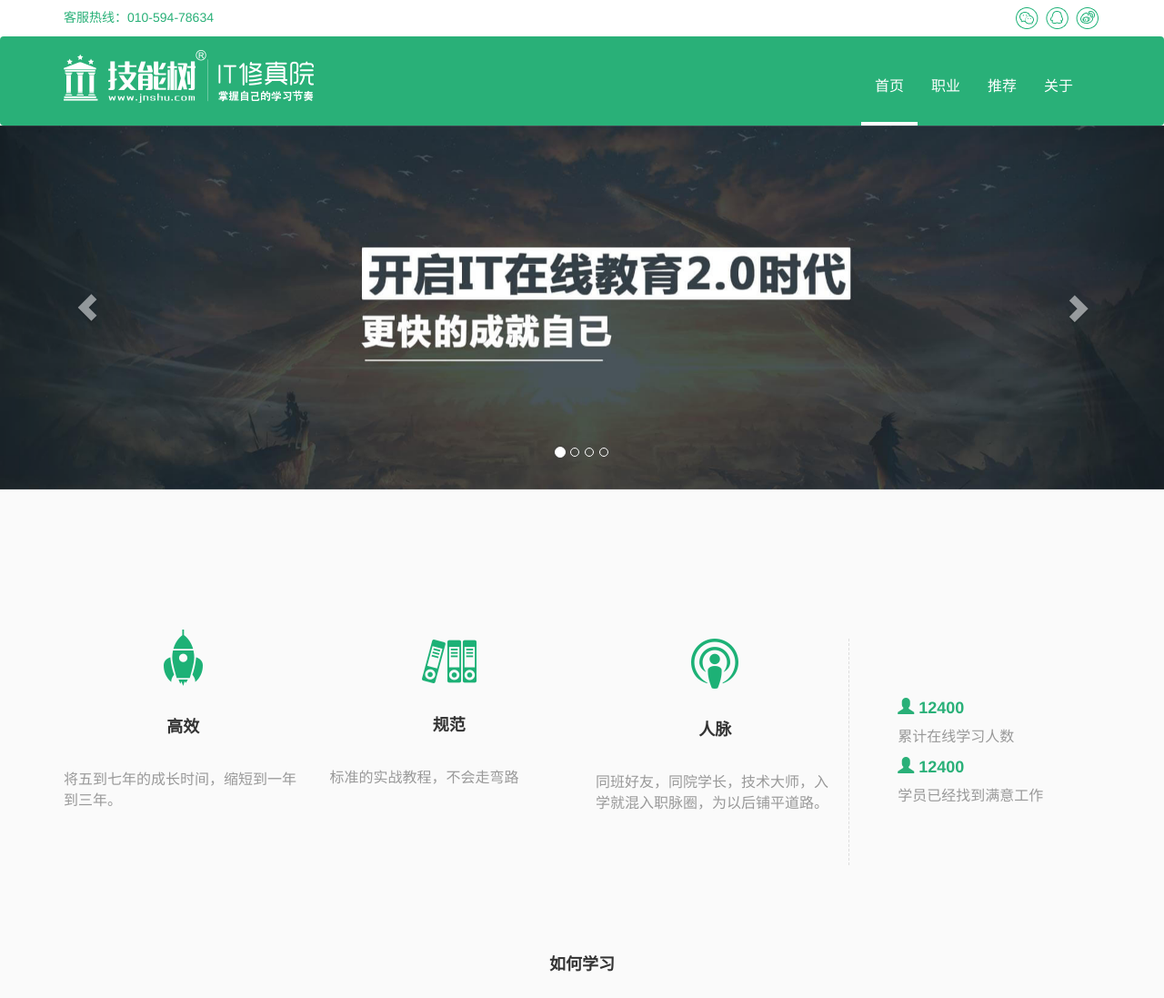
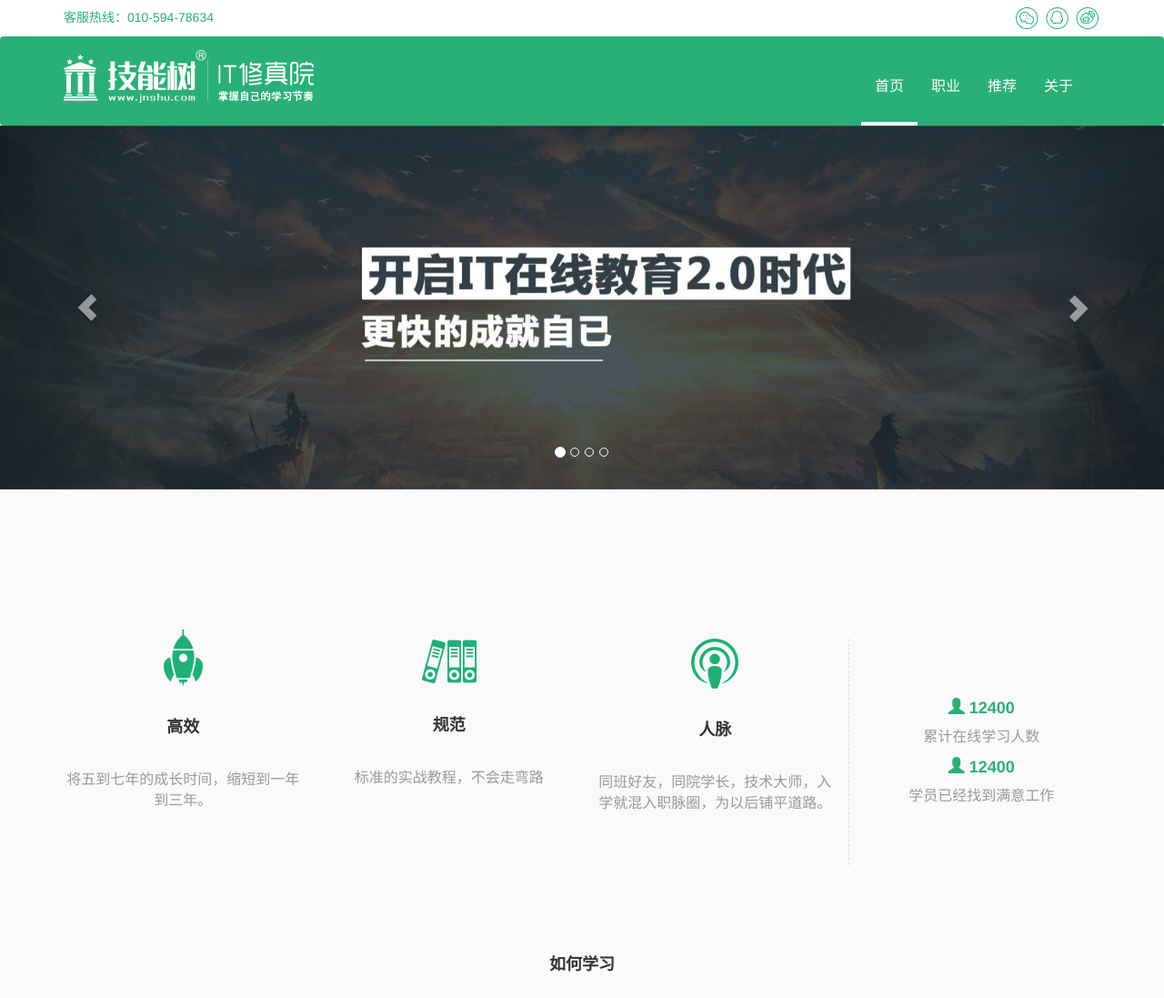
Before and after one commit to lx3133584/-CSS-, a plain HTML site: page task08/css008-index.html in a window 1280 px wide. Shown: the top 1097 px of the page at 91% size. Drawn offline with Linux system fonts and the light colour scheme.

Commit message:
CSS：008 CSS任务8

```diff
--- a/task08/css008-index.html
+++ b/task08/css008-index.html
@@ -7,9 +7,15 @@
     <style>
         @media(min-width:360px){
             html{font-size:20%;}
+            .center-sm{
+                text-align: center!important;
+            }
         }
         @media(min-width:640px){
             html{font-size:30%;}
+            .center-sm{
+                text-align: center!important;
+            }
         }
         @media(min-width:768px){
             html{font-size:50%;}
@@ -298,23 +304,23 @@
             <div class="col-md-3 col-sm-6">
                 <img src="img/rocket.png" alt="rocket">
                 <h4>高效</h4>
-                <p>将五到七年的成长时间，缩短到一年到三年。</p>
+                <p class="center-sm">将五到七年的成长时间，缩短到一年到三年。</p>
             </div>
             <div class="col-md-3 col-sm-6">
                 <img src="img/archive.png" alt="archive">
                 <h4>规范</h4>
-                <p>标准的实战教程，不会走弯路</p>
+                <p class="center-sm">标准的实战教程，不会走弯路</p>
             </div>
             <div class="col-md-3 col-sm-6">
                 <img src="img/contacts.png" alt="contacts">
                 <h4>人脉</h4>
-                <p>同班好友，同院学长，技术大师，入学就混入职脉圈，为以后铺平道路。</p>
+                <p class="center-sm">同班好友，同院学长，技术大师，入学就混入职脉圈，为以后铺平道路。</p>
             </div>
             <div class="col-md-3 col-sm-6 num_of_person">
-                <h5><span class="glyphicon glyphicon-user"></span>  12400</h5>
-                <p>累计在线学习人数</p>
-                <h5><span class="glyphicon glyphicon-user"></span>  12400</h5>
-                <p>学员已经找到满意工作</p>
+                <h5 class="center-sm"><span class="glyphicon glyphicon-user"></span>  12400</h5>
+                <p class="center-sm">累计在线学习人数</p>
+                <h5 class="center-sm"><span class="glyphicon glyphicon-user"></span>  12400</h5>
+                <p class="center-sm">学员已经找到满意工作</p>
             </div>
         </div>
         <h3>如何学习</h3>
```
Also changed, not shown: task08/css008-office.html (+3 -2 lines), task08/css008-venture.html (+4 -7 lines).
